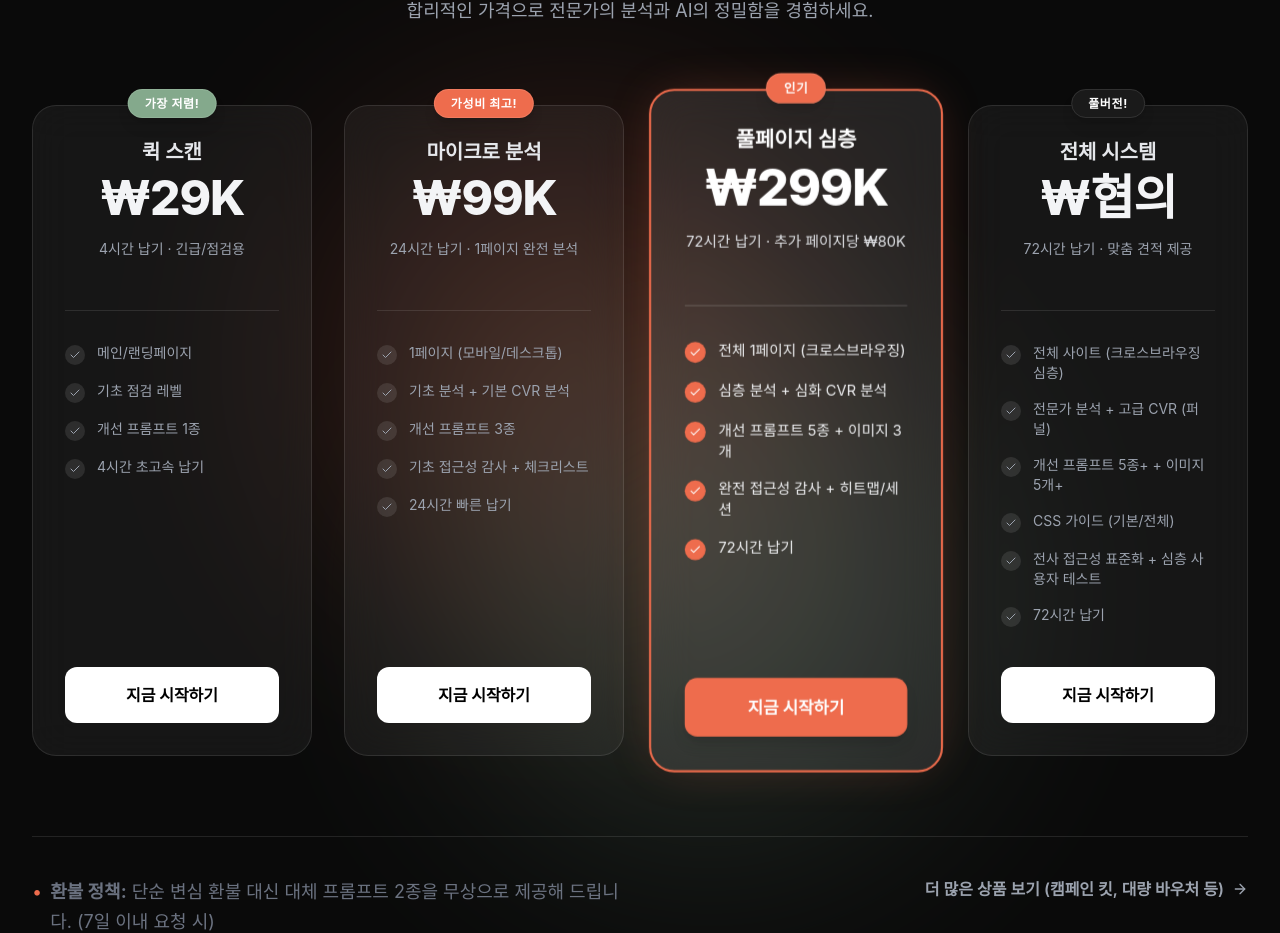
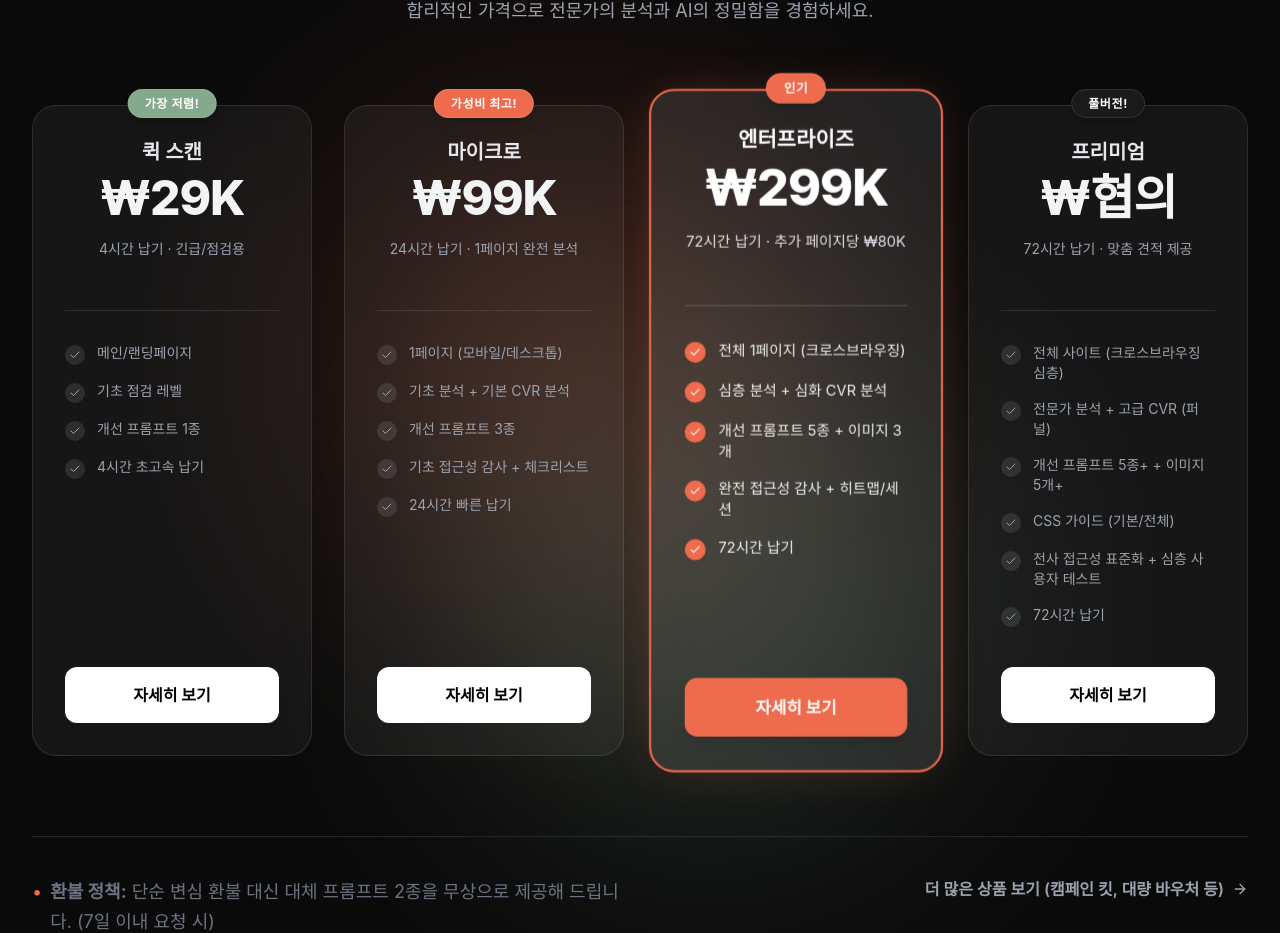
Before and after one commit to vivalabseoul/ptdesign, a React (Vite) app: page / in a window 1280 px wide. Shown: the part 5197-6130 px from the top of the page. Built offline with nearby package versions, Linux system fonts and the light colour scheme; no server answers.

Commit message:
fix: 로그인 상태에서 요금제 버튼 동작 개선

```diff
--- a/components/Pricing.tsx
+++ b/components/Pricing.tsx
@@ -26,7 +26,7 @@ export function Pricing() {
     },
     {
       id: "micro-analysis",
-      name: "마이크로 분석",
+      name: "마이크로",
       price: "99K",
       desc: "스타트업, MVP, 긴급 진단",
       usp: "24시간 납기 · 1페이지 완전 분석",
@@ -44,7 +44,7 @@ export function Pricing() {
     },
     {
       id: "full-page-deep",
-      name: "풀페이지 심층",
+      name: "엔터프라이즈",
       price: "299K",
       desc: "중소기업, 이커머스 (최대 3페이지)",
       usp: "72시간 납기 · 추가 페이지당 ₩80K",
@@ -62,7 +62,7 @@ export function Pricing() {
     },
     {
       id: "full-system",
-      name: "전체 시스템",
+      name: "프리미엄",
       price: "협의",
       desc: "대규모 플랫폼, 장기 시스템 (최소 799K)",
       usp: "72시간 납기 · 맞춤 견적 제공",
@@ -182,7 +182,7 @@ export function Pricing() {
                     : "bg-white text-black hover:bg-gray-100"
                 }`}
               >
-                지금 시작하기
+                자세히 보기
               </button>
             </div>
           ))}
--- a/pages/PricingPage.tsx
+++ b/pages/PricingPage.tsx
@@ -27,7 +27,7 @@ export function PricingPage() {
         "개선 프롬프트 1종",
         /*"1쪽 PDF 리포트 + TXT",*/
         "4시간 초고속 납기",
-        "⚠️ SEO 지침서 미포함"
+        "심플 SEO 지침서 포함"
       ],
       badge: "가장 저렴!",
       highlight: false,
@@ -35,7 +35,7 @@ export function PricingPage() {
     {
       id: "micro-analysis",
       planId: "basic" as PaymentPlan,
-      name: "마이크로 분석",
+      name: "마이크로",
       price: "99K",
       priceNum: 99000,
       desc: "스타트업, MVP, 긴급 진단",
@@ -44,7 +44,7 @@ export function PricingPage() {
         "1페이지 (모바일/데스크톱)",
         "기초 분석 + 기본 CVR 분석",
         "개선 프롬프트 3종",
-        "✅ SEO 지침서 포함",
+        "SEO 지침서 포함",
         "기초 접근성 감사 + 체크리스트",
         /*"2쪽 PDF 리포트 + TXT",*/
         "24시간 빠른 납기"
@@ -55,7 +55,7 @@ export function PricingPage() {
     {
       id: "full-page-deep",
       planId: "pro" as PaymentPlan,
-      name: "풀페이지 심층",
+      name: "엔터프라이즈",
       price: "299K",
       priceNum: 299000,
       desc: "중소기업, 이커머스 (최대 3페이지)",
@@ -64,7 +64,7 @@ export function PricingPage() {
         "전체 1페이지 (크로스브라우징)",
         "심층 분석 + 심화 CVR 분석",
         "개선 프롬프트 5종 + 이미지 3개",
-        "✅ SEO 지침서 포함",
+        "SEO 지침서 포함",
         "완전 접근성 감사 + 히트맵/세션",
         /*"5쪽 PDF 리포트 + TXT + 체크리스트",*/
         "72시간 납기"
@@ -75,7 +75,7 @@ export function PricingPage() {
     {
       id: "full-system",
       planId: "pro" as PaymentPlan,
-      name: "전체 시스템",
+      name: "프리미엄",
       price: "협의",
       priceNum: 799000,
       desc: "대규모 플랫폼, 장기 시스템 (최소 799K)",
@@ -84,7 +84,7 @@ export function PricingPage() {
         "전체 사이트 (크로스브라우징 심층)",
         "전문가 분석 + 고급 CVR (퍼널)",
         "개선 프롬프트 5종+ + 이미지 5개+",
-        "✅ SEO 지침서 포함",
+        "SEO 지침서 포함",
         "CSS 가이드 (기본/전체)",
         "전사 접근성 표준화 + 심층 사용자 테스트",
         /*"8~20쪽 상세 PDF 리포트 + TXT + 상세 체크리스트",*/
@@ -132,7 +132,7 @@ export function PricingPage() {
     },
     {
       q: "납기는 얼마나 걸리나요?",
-      a: "퀵 스캔은 4시간 내, 마이크로 분석은 24시간 내, 그 외 상품은 영업일 기준 72시간 내 납품됩니다."
+      a: "퀵 스캔은 4시간 내, 마이크로은 24시간 내, 그 외 상품은 영업일 기준 72시간 내 납품됩니다."
     },
     {
       q: "분석 범위를 초과하면 어떻게 되나요?",
@@ -140,7 +140,7 @@ export function PricingPage() {
     },
     {
       q: "여러 페이지를 분석하고 싶어요",
-      a: "풀페이지 심층 또는 전체 시스템 패키지를 선택하시거나, 별도 문의를 통해 맞춤 견적을 받으실 수 있습니다."
+      a: "엔터프라이즈 또는 프리미엄 패키지를 선택하시거나, 별도 문의를 통해 맞춤 견적을 받으실 수 있습니다."
     },
     {
       q: "결제 방법은 무엇이 있나요?",
@@ -263,9 +263,9 @@ export function PricingPage() {
                   <tr className="border-b border-white/10">
                     <th className="text-left p-6 text-gray-400 font-semibold">기능</th>
                     <th className="text-center p-6 text-white font-semibold">퀵 스캔</th>
-                    <th className="text-center p-6 text-white font-semibold">마이크로 분석</th>
-                    <th className="text-center p-6 text-white font-semibold bg-white/5">풀페이지 심층</th>
-                    <th className="text-center p-6 text-white font-semibold">전체 시스템</th>
+                    <th className="text-center p-6 text-white font-semibold">마이크로</th>
+                    <th className="text-center p-6 text-white font-semibold bg-white/5">엔터프라이즈</th>
+                    <th className="text-center p-6 text-white font-semibold">프리미엄</th>
                   </tr>
                 </thead>
                 <tbody>
--- a/pages/admin/PricingTierSamples.tsx
+++ b/pages/admin/PricingTierSamples.tsx
@@ -36,7 +36,7 @@ const pricingTiers = [
   },
   {
     id: "micro-analysis",
-    name: "마이크로 분석",
+    name: "마이크로",
     price: "₩99K",
     badge: "가성비 최고!",
     color: "#EE6C4D",
@@ -68,7 +68,7 @@ const pricingTiers = [
   },
   {
     id: "full-page-deep",
-    name: "풀페이지 심층",
+    name: "엔터프라이즈",
     price: "₩299K",
     badge: "인기",
     color: "#EE6C4D",
@@ -104,7 +104,7 @@ const pricingTiers = [
   },
   {
     id: "full-system",
-    name: "전체 시스템",
+    name: "프리미엄",
     price: "₩799K+",
     badge: "풀버전!",
     color: "#1A1A1A",
```
